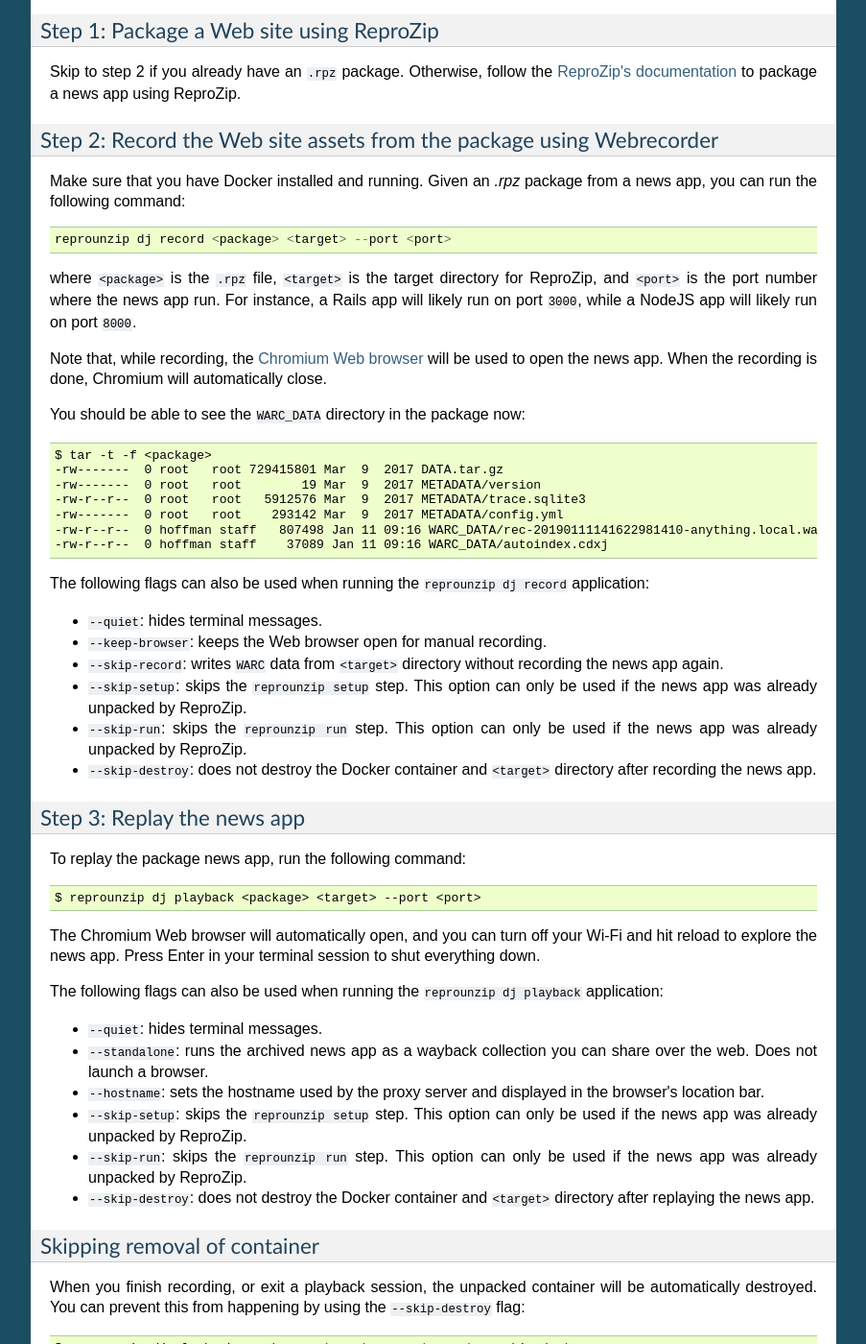
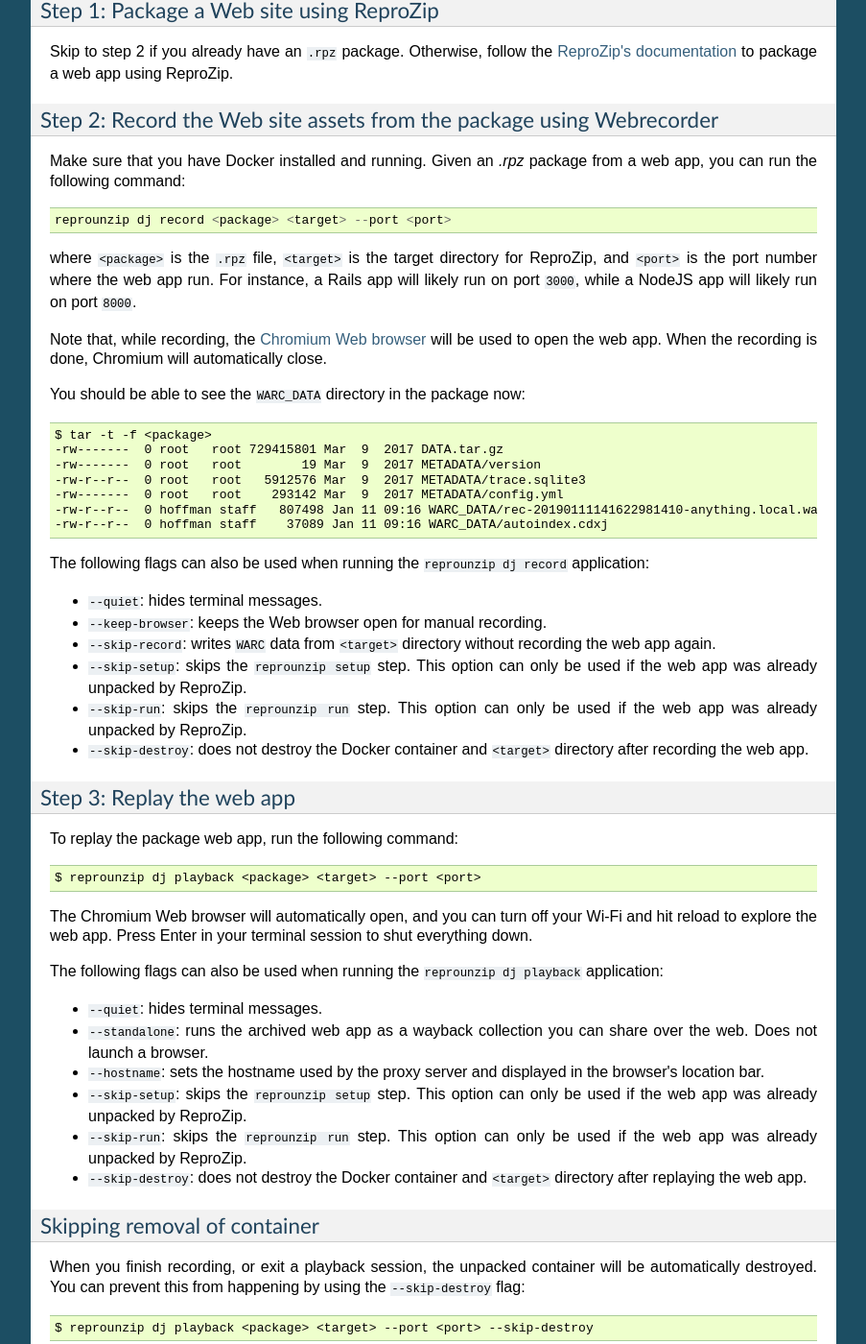
Before and after one commit to reprozip-news-apps/reprozip-web, a Sphinx documentation site: the page built from docs/index.rst, in a window 1280 px wide and 1400 px high, scrolled down 764 px. Shown: the whole window at 96% size, without its empty margins (198-1101 px from the left). Built offline with Sphinx 7.4.7, drawn with Linux system fonts in a browser that asks for light colours; some of the changed text lies outside the part shown.

Commit message:
Update name to reprozip-web

```diff
--- a/docs/conf.py
+++ b/docs/conf.py
@@ -19,7 +19,7 @@
 
 # -- Project information -----------------------------------------------------
 
-project = u'ReproZip News App Archiving Tool'
+project = u'ReproZip Web'
 copyright = u'2017-2018, New York University'
 
 authors = [u'Brian Hoffman', u'Remi Rampin',
@@ -31,9 +31,9 @@
     authors_str = u', '.join(authors[:-1]) + u', and ' + authors[-1]
 
 # The short X.Y version
-version = ''
+version = '0.1'
 # The full version, including alpha/beta/rc tags
-release = '2019-2-17'
+release = '0.1'
 
 
 # -- General configuration ---------------------------------------------------
@@ -109,7 +109,7 @@
 # -- Options for HTMLHelp output ---------------------------------------------
 
 # Output file base name for HTML help builder.
-htmlhelp_basename = 'reprozip-news-appdoc'
+htmlhelp_basename = 'reprozip-web-doc'
 
 
 # -- Options for LaTeX output ------------------------------------------------
@@ -136,7 +136,7 @@
 # (source start file, target name, title,
 #  author, documentclass [howto, manual, or own class]).
 latex_documents = [
-    (master_doc, u'reprozip-news-app.tex', u'ReproZip News App Archiving Tool Documentation',
+    (master_doc, u'reprozip-web.tex', u'ReproZip Web Documentation',
      authors_str, 'manual'),
 ]
 
@@ -154,10 +154,10 @@
 # (source start file, target name, title, author,
 #  dir menu entry, description, category)
 texinfo_documents = [
-    (master_doc, u'ReproZip News App Archiving Tool',
-     'ReproZip News App Archiving Tool Documentation',
-     authors_str, 'ReproZip News App Archiving Tool',
-     u'Archives news apps and replays them with little to no effort.',
+    (master_doc, u'ReproZip Web',
+     'ReproZip Web Documentation',
+     authors_str, 'ReproZip Web',
+     u'Archives web applications and replays them with little to no effort.',
      'Miscellaneous'),
 ]
 
--- a/docs/index.rst
+++ b/docs/index.rst
@@ -1,8 +1,8 @@
-ReproZip News App Archiving Tool's Documentation
+ReproZip Web's Documentation
 ================================================
 
-Welcome to ReproZip News App Archiving Tool's documentation!
-This tool is a prototype that leverages `ReproZip <https://www.reprozip.org/>`_ and `Webrecorder <https://webrecorder.io/>`_ to archive data journalism news apps and allows users to replay these apps with little to no effort.
+Welcome to ReproZip Web's documentation!
+This tool is a prototype that leverages `ReproZip <https://www.reprozip.org/>`_ and `Webrecorder <https://webrecorder.io/>`_ to archive web applications and allows users to replay these apps with little to no effort.
 
 =========================
 Installation Instructions
@@ -24,35 +24,35 @@
 
 After installing these required dependencies, clone the repository and cd into it::
 
-  $ git clone https://github.com/reprozip-news-apps/reprozip-news-apps
-  $ cd reprozip-news-apps
+  $ git clone https://github.com/reprozip-news-apps/reprozip-web
+  $ cd reprozip-web
 
 Now install all the dependencies and the prototype::
 
   $ pip install -r requirements.txt
   $ pip install -e .
 
-==================================
-Archiving and Replaying a News App
-==================================
+=================================
+Archiving and Replaying a Web App
+=================================
 
 -----------------------------------------
 Step 1: Package a Web site using ReproZip
 -----------------------------------------
 
-Skip to step 2 if you already have an ``.rpz`` package. Otherwise, follow the `ReproZip's documentation <https://reprozip.readthedocs.io/en/1.0.x/packing.html>`_ to package a news app using ReproZip.
+Skip to step 2 if you already have an ``.rpz`` package. Otherwise, follow the `ReproZip's documentation <https://reprozip.readthedocs.io/en/1.0.x/packing.html>`_ to package a web app using ReproZip.
 
 ---------------------------------------------------------------------
 Step 2: Record the Web site assets from the package using Webrecorder
 ---------------------------------------------------------------------
 
-Make sure that you have Docker installed and running. Given an `.rpz` package from a news app, you can run the following command::
+Make sure that you have Docker installed and running. Given an `.rpz` package from a web app, you can run the following command::
 
   reprounzip dj record <package> <target> --port <port>
 
-where ``<package>`` is the ``.rpz`` file, ``<target>`` is the target directory for ReproZip, and ``<port>`` is the port number where the news app run. For instance, a Rails app will likely run on port ``3000``, while a NodeJS app will likely run on port ``8000``.
+where ``<package>`` is the ``.rpz`` file, ``<target>`` is the target directory for ReproZip, and ``<port>`` is the port number where the web app run. For instance, a Rails app will likely run on port ``3000``, while a NodeJS app will likely run on port ``8000``.
 
-Note that, while recording, the `Chromium Web browser <https://www.chromium.org/Home>`__ will be used to open the news app. When the recording is done, Chromium will automatically close.
+Note that, while recording, the `Chromium Web browser <https://www.chromium.org/Home>`__ will be used to open the web app. When the recording is done, Chromium will automatically close.
 
 You should be able to see the ``WARC_DATA`` directory in the package now::
 
@@ -68,29 +68,29 @@
 
 * ``--quiet``: hides terminal messages.
 * ``--keep-browser``: keeps the Web browser open for manual recording.
-* ``--skip-record``: writes ``WARC`` data from ``<target>`` directory without recording the news app again.
-* ``--skip-setup``: skips the ``reprounzip setup`` step. This option can only be used if the news app was already unpacked by ReproZip.
-* ``--skip-run``: skips the ``reprounzip run`` step. This option can only be used if the news app was already unpacked by ReproZip.
-* ``--skip-destroy``: does not destroy the Docker container and ``<target>`` directory after recording the news app.
+* ``--skip-record``: writes ``WARC`` data from ``<target>`` directory without recording the web app again.
+* ``--skip-setup``: skips the ``reprounzip setup`` step. This option can only be used if the web app was already unpacked by ReproZip.
+* ``--skip-run``: skips the ``reprounzip run`` step. This option can only be used if the web app was already unpacked by ReproZip.
+* ``--skip-destroy``: does not destroy the Docker container and ``<target>`` directory after recording the web app.
 
----------------------------
-Step 3: Replay the news app
----------------------------
+--------------------------
+Step 3: Replay the web app
+--------------------------
 
-To replay the package news app, run the following command::
+To replay the package web app, run the following command::
 
   $ reprounzip dj playback <package> <target> --port <port>
 
-The Chromium Web browser will automatically open, and you can turn off your Wi-Fi and hit reload to explore the news app. Press Enter in your terminal session to shut everything down.
+The Chromium Web browser will automatically open, and you can turn off your Wi-Fi and hit reload to explore the web app. Press Enter in your terminal session to shut everything down.
 
 The following flags can also be used when running the ``reprounzip dj playback`` application:
 
 * ``--quiet``: hides terminal messages.
-* ``--standalone``: runs the archived news app as a wayback collection you can share over the web. Does not launch a browser.
+* ``--standalone``: runs the archived web app as a wayback collection you can share over the web. Does not launch a browser.
 * ``--hostname``: sets the hostname used by the proxy server and displayed in the browser's location bar.
-* ``--skip-setup``: skips the ``reprounzip setup`` step. This option can only be used if the news app was already unpacked by ReproZip.
-* ``--skip-run``: skips the ``reprounzip run`` step. This option can only be used if the news app was already unpacked by ReproZip.
-* ``--skip-destroy``: does not destroy the Docker container and ``<target>`` directory after replaying the news app.
+* ``--skip-setup``: skips the ``reprounzip setup`` step. This option can only be used if the web app was already unpacked by ReproZip.
+* ``--skip-run``: skips the ``reprounzip run`` step. This option can only be used if the web app was already unpacked by ReproZip.
+* ``--skip-destroy``: does not destroy the Docker container and ``<target>`` directory after replaying the web app.
 
 -----------------------------
 Skipping removal of container
@@ -120,7 +120,7 @@
   $ mkdir /path/to/target
   $ reprounzip dj live-record <localhost-link> <target>
 
-where ``<localhost-link>`` is the local link to the news app (e.g.: ``http://localhost:3000``).
+where ``<localhost-link>`` is the local link to the web app (e.g.: ``http://localhost:3000``).
 Wait for the recorder to finish, then go back to Terminal 1 and press ``CTRL-C``.
 
 Terminal 1::
--- a/setup.py
+++ b/setup.py
@@ -2,8 +2,8 @@
 import os
 from setuptools import setup, find_packages
 
-setup(name='reprounzip-dj',
-      version='0.0.1',
+setup(name='reprozip-web',
+      version='0.1',
       packages=['reprounzip', 'reprounzip.unpackers'],
       entry_points={
           'reprounzip.unpackers': [
@@ -17,4 +17,4 @@
           'pyppeteer',
           'pychrome',
           'docker'],
-      description="Allows the ReproZip unpacker to record and replay data journalism websites packaged as .rpz files")
+      description="Allows the ReproZip unpacker to record and replay web applications packaged as .rpz files")
```
Also changed, not shown: README.md (+10 -10 lines).
